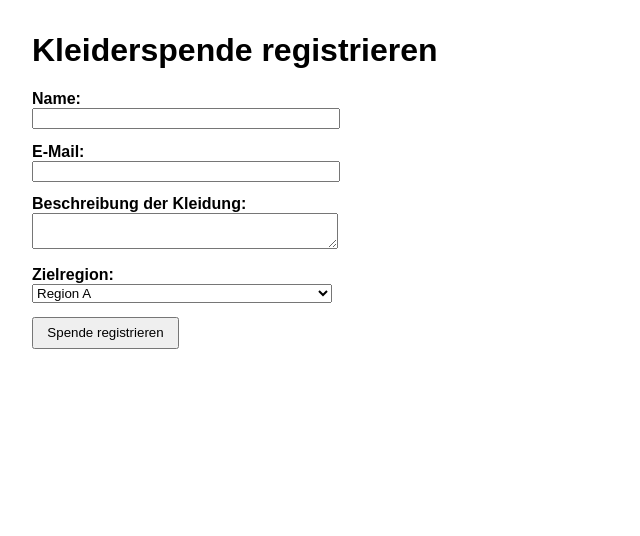
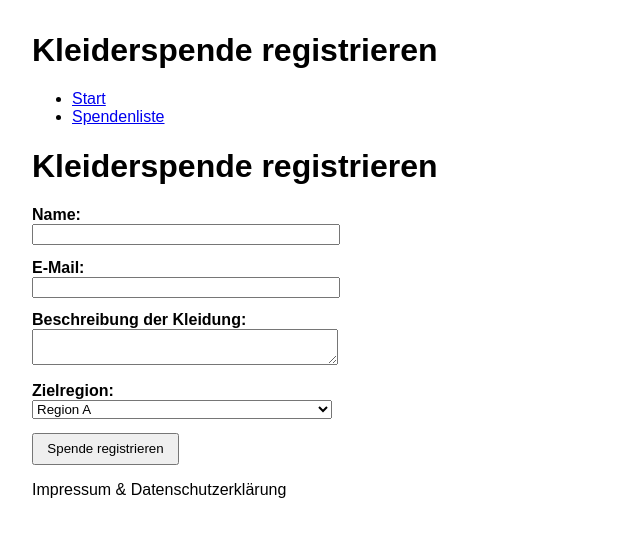
Before and after one commit to SchlichtDev/IU-Gender-Automat, a plain HTML site: page public/index.html in a window 1280 px wide. Shown: the whole page, without its empty margins (0-640 px from the left). Drawn offline with Linux system fonts and the light colour scheme.

Commit message:
Update index.html
Header mit globaler Navigation, Content-Bereich und Footer mit rechtlichen Hinweisen

```diff
--- a/public/index.html
+++ b/public/index.html
@@ -8,6 +8,17 @@
 <body>
   <h1>Kleiderspende registrieren</h1>
   <form action="/register" method="post">
+  <header>
+    <nav>
+      <ul>
+        <li><a href="/">Start</a></li>
+        <li><a href="/donations">Spendenliste</a></li>
+      </ul>
+    </nav>
+  </header>
+  <main>
+    <h1>Kleiderspende registrieren</h1>
+    <form action="/register" method="post">
     <label for="name">Name:</label><br>
     <input type="text" id="name" name="name" required><br>
 
@@ -26,5 +37,10 @@
 
     <button type="submit">Spende registrieren</button>
   </form>
+    </form>
+  </main>
+  <footer>
+    <p>Impressum &amp; Datenschutzerklärung</p>
+  </footer>
 </body>
 </html>
```
